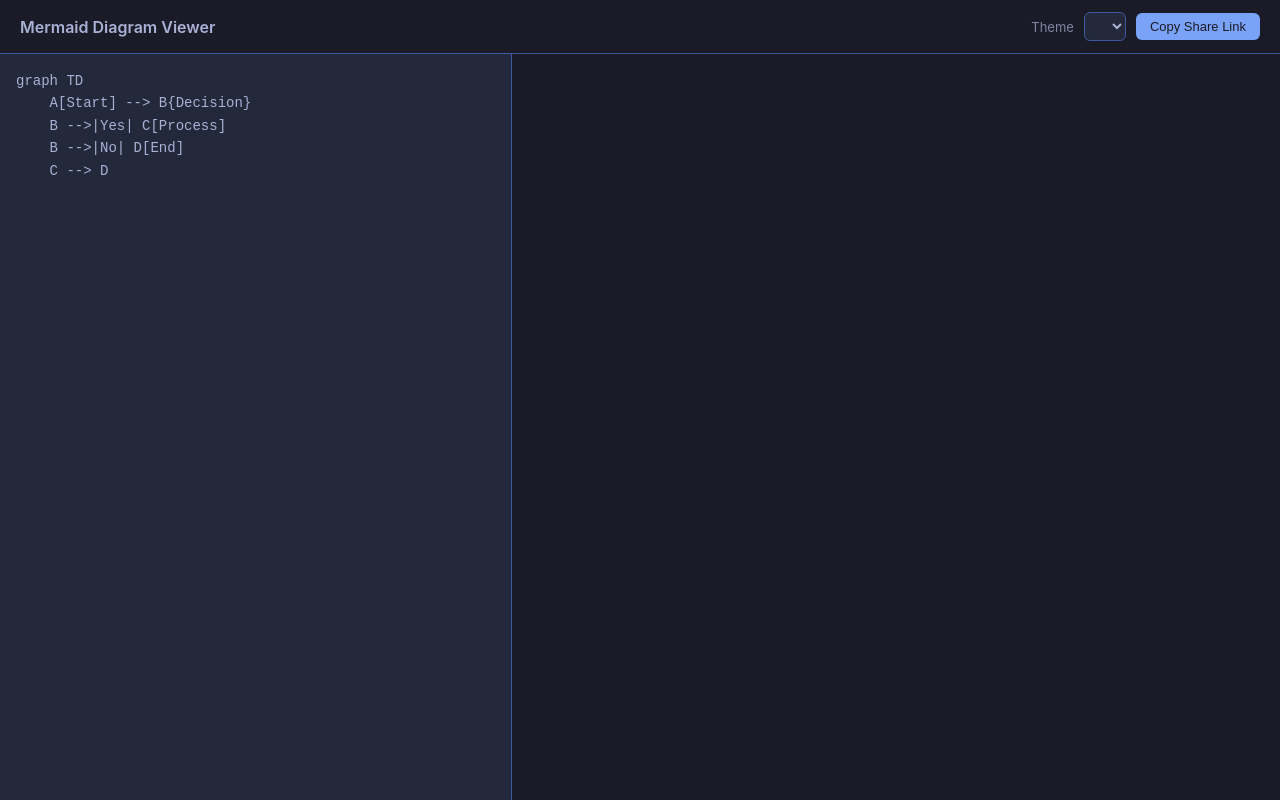
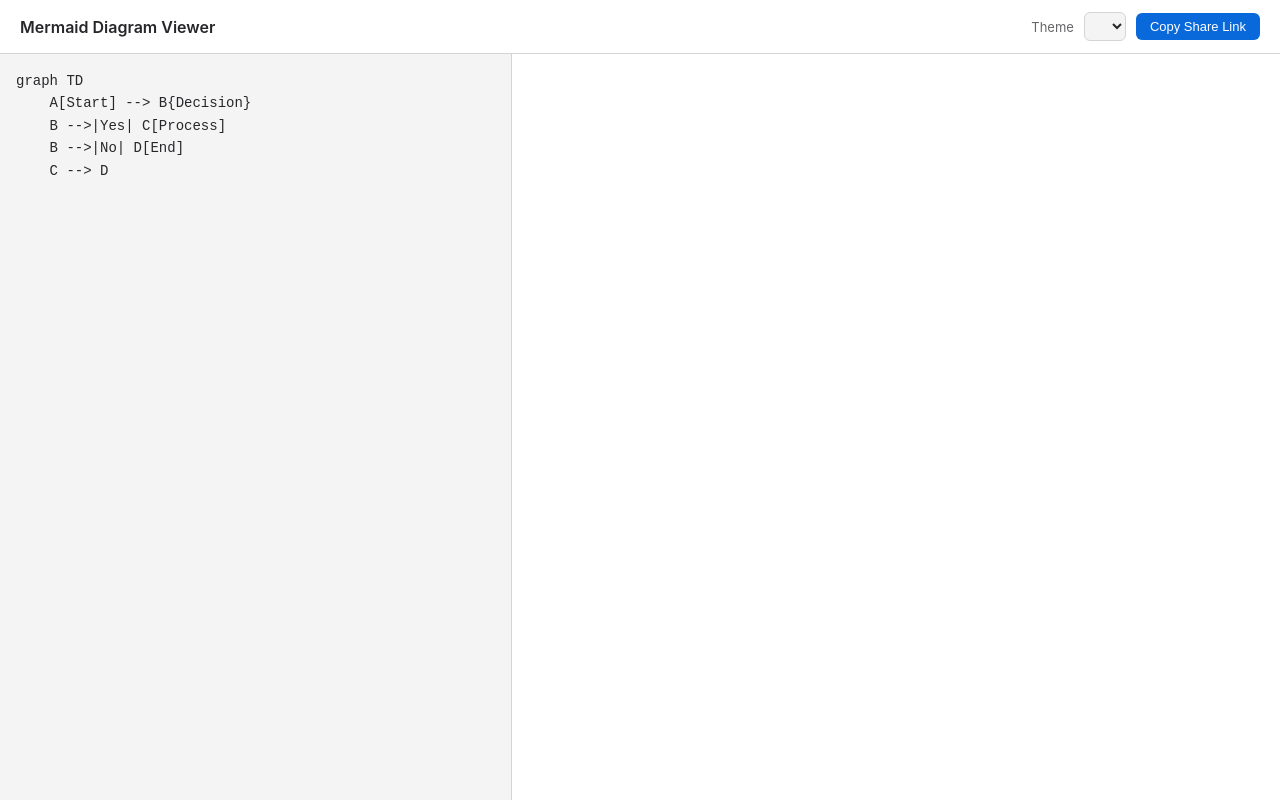
Before and after one commit to junyiacademy/mermaid, a website built with Vite: page index.html in a window 1280 px wide. Built offline with nearby package versions, Linux system fonts and the light colour scheme; what beautiful-mermaid would draw is missing.

Commit message:
Default to light theme and adapt UI to light/dark themes
Page background, editor, and controls now switch between light and
dark color schemes based on the selected diagram theme.

Co-Authored-By: Claude Opus 4.6 <noreply@anthropic.com>

```diff
--- a/src/main.js
+++ b/src/main.js
@@ -6,6 +6,31 @@ const preview = document.getElementById('preview')
 const errorEl = document.getElementById('error')
 const themeSelect = document.getElementById('theme-select')
 const shareBtn = document.getElementById('share-btn')
+
+const DEFAULT_THEME = 'github-light'
+
+const LIGHT_THEMES = new Set([
+  'zinc-light', 'tokyo-night-light', 'catppuccin-latte',
+  'nord-light', 'github-light', 'solarized-light',
+])
+
+function applyPageTheme(themeName) {
+  const isLight = LIGHT_THEMES.has(themeName)
+  const root = document.documentElement.style
+  if (isLight) {
+    root.setProperty('--bg', '#ffffff')
+    root.setProperty('--fg', '#27272a')
+    root.setProperty('--surface', '#f4f4f5')
+    root.setProperty('--border', '#d4d4d8')
+    root.setProperty('--accent', '#0969da')
+  } else {
+    root.setProperty('--bg', '#1a1b26')
+    root.setProperty('--fg', '#a9b1d6')
+    root.setProperty('--surface', '#24283b')
+    root.setProperty('--border', '#3d59a1')
+    root.setProperty('--accent', '#7aa2f7')
+  }
+}
 
 const DEFAULT_DIAGRAM = `graph TD
     A[Start] --> B{Decision}
@@ -47,13 +72,13 @@ function loadFromHash() {
 function updateHash(code, themeName) {
   const params = new URLSearchParams()
   params.set('c', encode(code))
-  if (themeName !== 'tokyo-night') params.set('t', themeName)
+  if (themeName !== DEFAULT_THEME) params.set('t', themeName)
   window.location.hash = params.toString()
 }
 
 // --- Theme setup ---
 
-let currentThemeName = 'tokyo-night'
+let currentThemeName = DEFAULT_THEME
 
 const themeNames = Object.keys(THEMES).sort()
 themeNames.forEach(name => {
@@ -103,6 +128,7 @@ editor.addEventListener('input', () => {
 
 themeSelect.addEventListener('change', () => {
   currentThemeName = themeSelect.value
+  applyPageTheme(currentThemeName)
   render()
   updateHash(editor.value, currentThemeName)
 })
@@ -128,6 +154,7 @@ window.addEventListener('hashchange', () => {
       currentThemeName = state.theme
       themeSelect.value = currentThemeName
     }
+    applyPageTheme(currentThemeName)
     render()
   }
 })
@@ -145,4 +172,5 @@ if (state?.code) {
   editor.value = DEFAULT_DIAGRAM
 }
 
+applyPageTheme(currentThemeName)
 render()
--- a/src/style.css
+++ b/src/style.css
@@ -5,11 +5,11 @@
 }
 
 :root {
-  --bg: #1a1b26;
-  --fg: #a9b1d6;
-  --surface: #24283b;
-  --border: #3d59a1;
-  --accent: #7aa2f7;
+  --bg: #ffffff;
+  --fg: #27272a;
+  --surface: #f4f4f5;
+  --border: #d4d4d8;
+  --accent: #0969da;
 }
 
 body {
```
